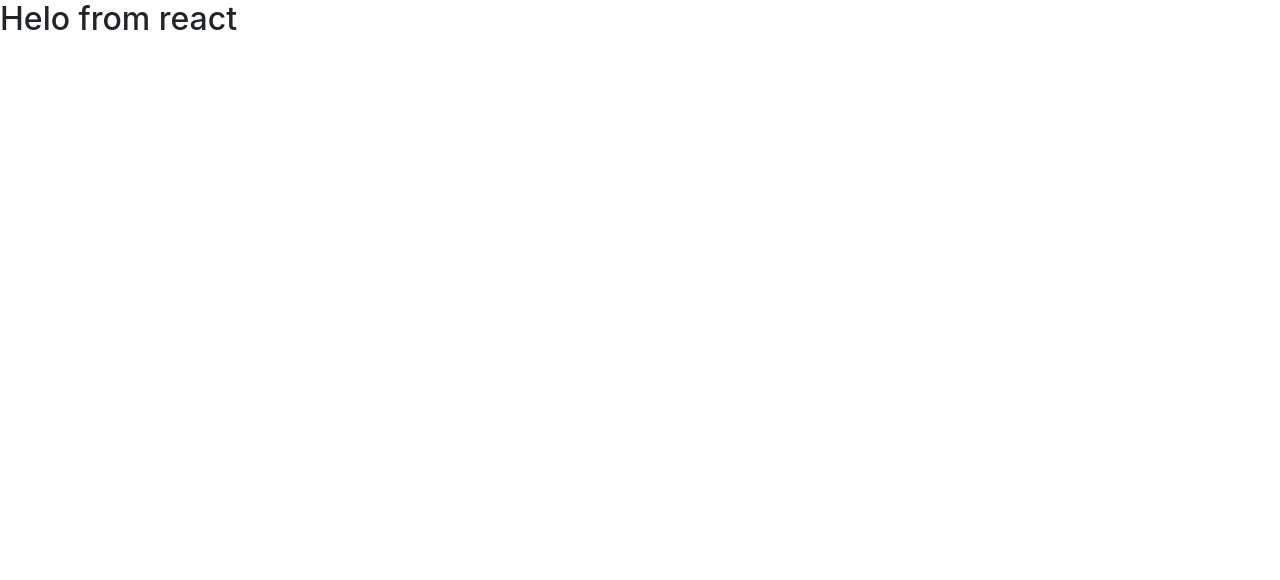
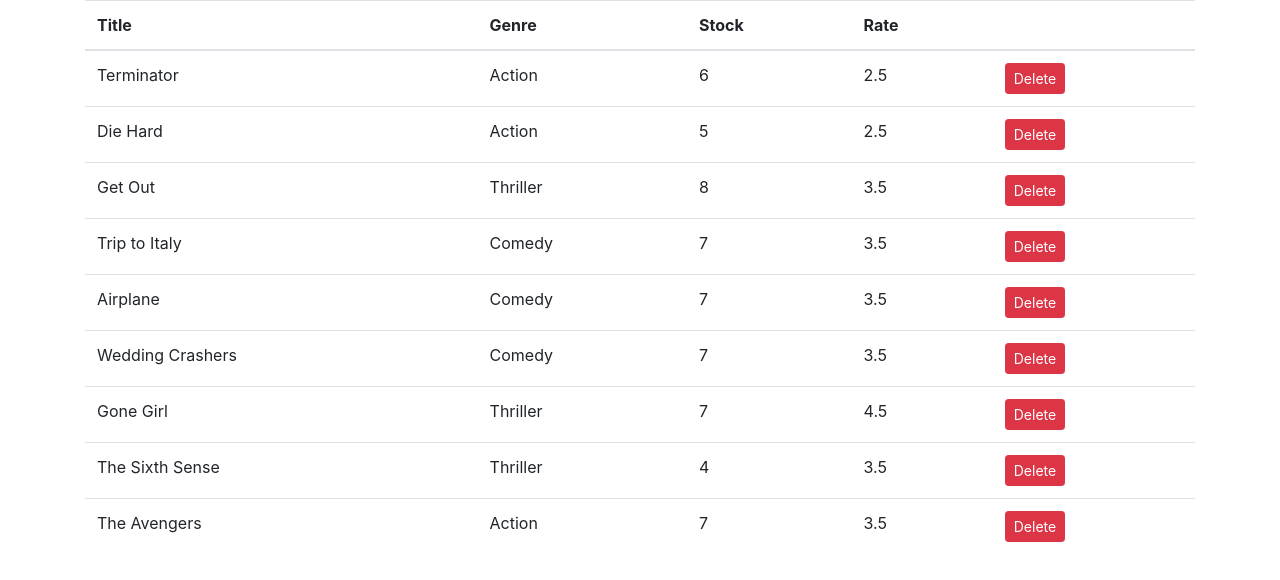
Before and after one commit to Massamba-Bienvenu/selecteur-films, a React (Create React App) app: page / in a window 1280 px wide. Shown: the top 580 px of the page. Built offline with nearby package versions, Linux system fonts and the light colour scheme.

Commit message:
Deleting a movie

```diff
--- a/package.json
+++ b/package.json
@@ -1,5 +1,5 @@
 {
-  "homepage": "https://Massamba-Bienvenu.github.io/selecteur-films",
+  "homepage": "http://Massamba-Bienvenu.github.io/selecteur-films",
   "name": "project-1",
   "version": "0.1.0",
   "private": true,
--- a/public/index.html
+++ b/public/index.html
@@ -1,40 +1,11 @@
 <!DOCTYPE html>
 <html lang="en">
   <head>
-    <meta charset="utf-8">
-    <meta name="viewport" content="width=device-width, initial-scale=1, shrink-to-fit=no">
-    <meta name="theme-color" content="#000000">
-    <!--
-      manifest.json provides metadata used when your web app is added to the
-      homescreen on Android. See https://developers.google.com/web/fundamentals/engage-and-retain/web-app-manifest/
-    -->
-    <link rel="manifest" href="%PUBLIC_URL%/manifest.json">
-    <link rel="shortcut icon" href="%PUBLIC_URL%/favicon.ico">
-    <!--
-      Notice the use of %PUBLIC_URL% in the tags above.
-      It will be replaced with the URL of the `public` folder during the build.
-      Only files inside the `public` folder can be referenced from the HTML.
-
-      Unlike "/favicon.ico" or "favicon.ico", "%PUBLIC_URL%/favicon.ico" will
-      work correctly both with client-side routing and a non-root public URL.
-      Learn how to configure a non-root public URL by running `npm run build`.
-    -->
-    <title>React App</title>
+    <meta charset="UTF-8" />
+    <meta name="viewport" content="width=device-width, initial-scale=1.0" />
+    <title>Sélecteur de films</title>
   </head>
   <body>
-    <noscript>
-      You need to enable JavaScript to run this app.
-    </noscript>
     <div id="root"></div>
-    <!--
-      This HTML file is a template.
-      If you open it directly in the browser, you will see an empty page.
-
-      You can add webfonts, meta tags, or analytics to this file.
-      The build step will place the bundled scripts into the <body> tag.
-
-      To begin the development, run `npm start` or `yarn start`.
-      To create a production bundle, use `npm run build` or `yarn build`.
-    -->
   </body>
 </html>
--- a/src/App.jsx
+++ /dev/null
@@ -1,11 +0,0 @@
-import React from "react";
-
-const App = () => {
-  return (
-    <div>
-      <h2>Helo from react</h2>
-    </div>
-  );
-};
-
-export default App;
--- /dev/null
+++ b/src/components/App.jsx
@@ -0,0 +1,12 @@
+import React from "react";
+import Movies from "./Movies";
+
+const App = () => {
+  return (
+    <main className="container">
+      <Movies />
+    </main>
+  );
+};
+
+export default App;
--- /dev/null
+++ b/src/components/Movies.jsx
@@ -0,0 +1,49 @@
+import React, { Component } from "react";
+import { getMovies } from "../services/fakeMovieService.js";
+
+export class Movies extends Component {
+  state = {
+    movies: getMovies(),
+  };
+
+  handleDelete = (movie) => {
+    const movies = this.state.movies.filter((m) => m._id !== movie._id);
+    this.setState({ movies: movies });
+  };
+
+  render() {
+    return (
+      <table className="table">
+        <thead>
+          <tr>
+            <th>Title</th>
+            <th>Genre</th>
+            <th>Stock</th>
+            <th>Rate</th>
+            <th></th>
+          </tr>
+        </thead>
+        <tbody>
+          {this.state.movies.map((movie) => (
+            <tr key={movie._id}>
+              <td>{movie.title}</td>
+              <td>{movie.genre.name}</td>
+              <td>{movie.numberInStock}</td>
+              <td>{movie.dailyRentalRate}</td>
+              <td>
+                <button
+                  onClick={() => this.handleDelete(movie)}
+                  className="btn btn-danger btn-sm"
+                >
+                  Delete
+                </button>
+              </td>
+            </tr>
+          ))}
+        </tbody>
+      </table>
+    );
+  }
+}
+
+export default Movies;
--- a/src/index.js
+++ b/src/index.js
@@ -1,6 +1,6 @@
 import React from "react";
 import ReactDOM from "react-dom";
-import App from "./App";
+import App from "./components/App";
 import "bootstrap/dist/css/bootstrap.css";
 import "font-awesome/css/font-awesome.css";
 
```
Also changed, not shown: 2 other files (tests, documents, lock files or other folders).
